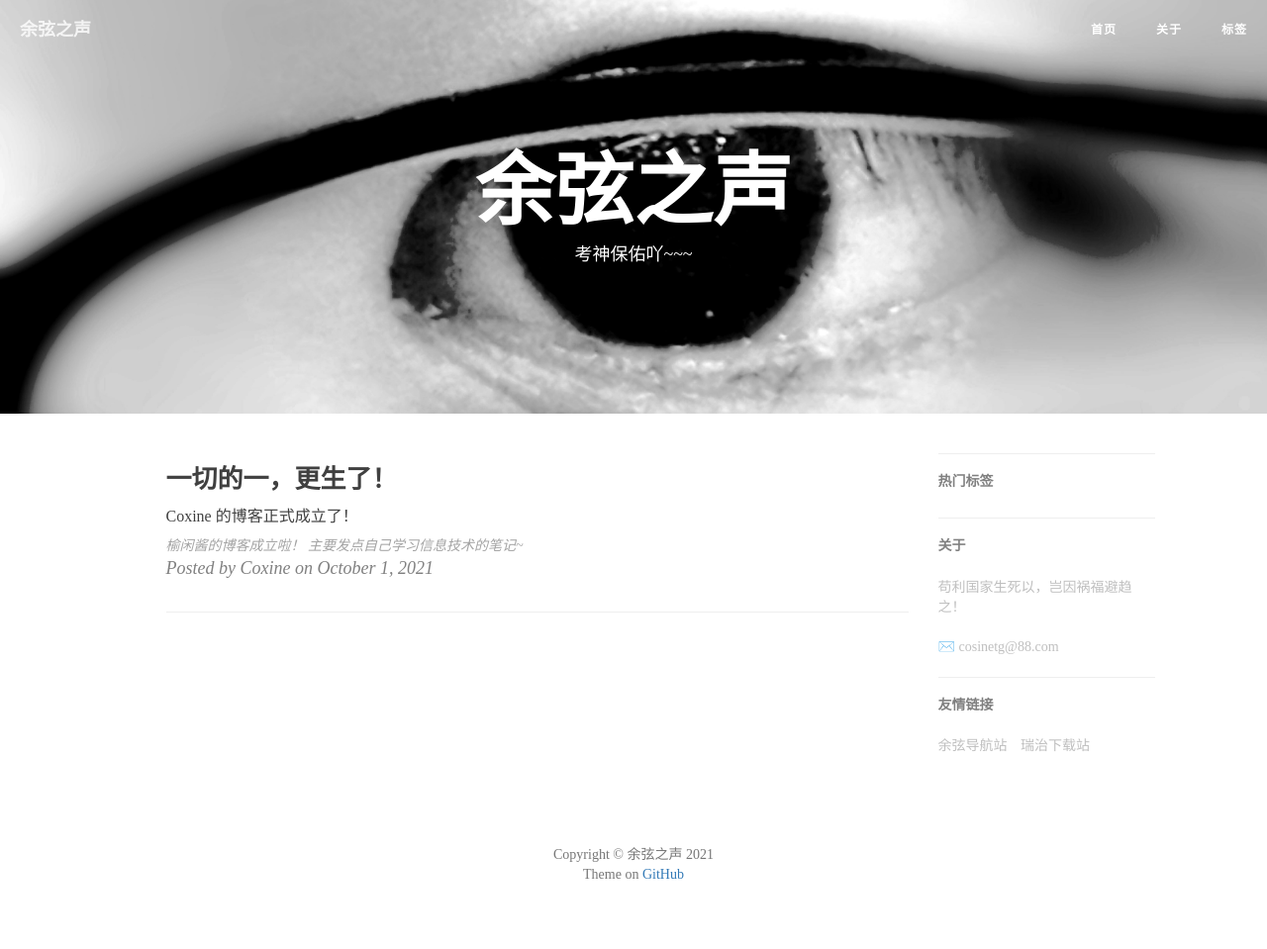
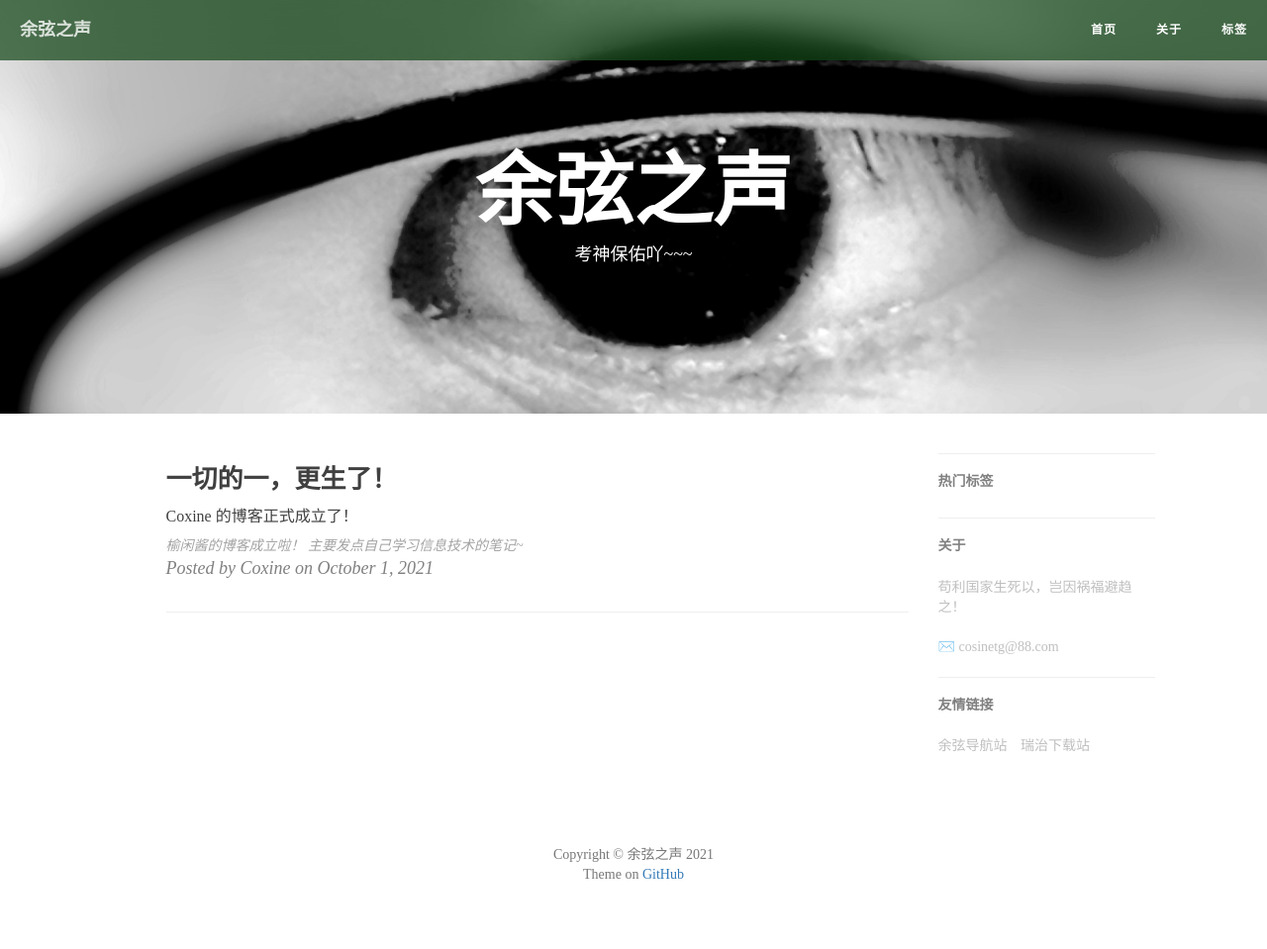
Before and after one commit to coxine/coxine.github.io, a Jekyll site: the page built from index.html, in a window 1280 px wide. Shown: the whole page at 99% size. Built offline with Jekyll 4.4.1, drawn with Linux system fonts in a browser that asks for light colours; nearby versions of some CDN libraries; some web fonts are replaced; the list of posts is cut into pages by our own code; comment, search, counter and statistics services are not loaded.

Commit message:
[更新] 顶栏增加毛玻璃样式，防止由于图片导致的低对比度

```diff
--- a/css/hux-blog.css
+++ b/css/hux-blog.css
@@ -1092,3 +1092,7 @@ img::-moz-selection {
 .page-fullscreen footer .copyright a:hover {
   color: #ddd;
 }
+body > nav{
+  background:rgba(17,69,20,0.7) !important;
+  backdrop-filter:blur(15px);
+}
```
Also changed, not shown: css/hux-blog.min.css.
